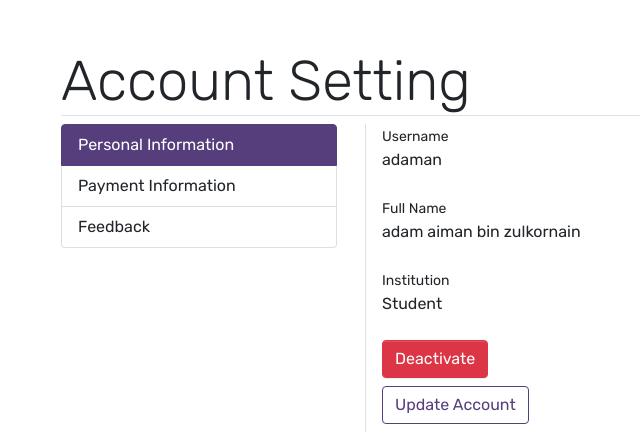
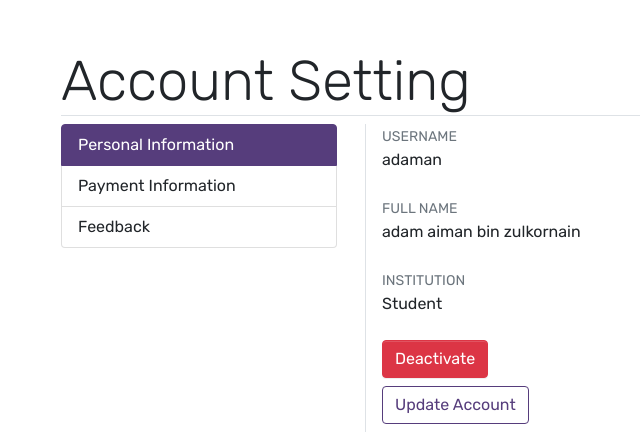
Before and after one commit to ad4mny/source-code-analysis-tools, a CodeIgniter app: page /source-code-anaysis-tool/account in a window 1280 px wide. Shown: the part 68-504 px from the top of the page, without its empty margins (117-757 px from the left). Run offline with CodeIgniter, Linux system fonts and the light colour scheme; a user stored in the database is signed in; data comes from the database, SQL or seed files in the repository; some libraries are stand-ins or nearby versions.

Commit message:
minor ui adjustment

```diff
--- a/application/views/AccountInterface.php
+++ b/application/views/AccountInterface.php
@@ -15,15 +15,15 @@
         <div class="col-8 border-start ps-3">
             <?php if (isset($profiles) && is_array($profiles) && $profiles != false) { ?>
                 <div class="pb-2">
-                    <small>Username</small>
+                    <small class="text-muted">USERNAME</small>
                     <p> <?php echo $profiles['ud_username']; ?></p>
                 </div>
                 <div class="pb-2">
-                    <small>Full Name</small>
+                    <small class="text-muted">FULL NAME</small>
                     <p> <?php echo $profiles['ud_fullname']; ?></p>
                 </div>
                 <div class="pb-2">
-                    <small>Institution</small>
+                    <small class="text-muted">INSTITUTION</small>
                     <p> <?php echo $profiles['ud_institution']; ?></p>
                 </div>
                 <div class="pb-2">
--- a/application/views/UploadInterface.php
+++ b/application/views/UploadInterface.php
@@ -1,6 +1,6 @@
 <div class="container ">
     <div class="row d-flex align-items-center justify-content-center" style="height: 80vh;">
-        <div class="col-7">
+        <div class="col-8">
             <h3 class="text-center pb-1"><i class="fas fa-file-code fa-3x"></i></h3>
             <h3 class="text-center pb-2">Upload a source code file to begin analysis.</h3>
             <form method="post" action="<?php echo base_url(); ?>analysis/upload" enctype="multipart/form-data" class="row g-1">
@@ -13,7 +13,7 @@
                     </button>
                 </div>
             </form>
-            <small class="mt-2 text-muted">Currently, only PHP language are acceptable and make sure your file in the stated language.</small>
+            <small class="mt-2 text-muted">Currently, only PHP and Java language are acceptable and make sure your file in the stated language.</small>
         </div>
     </div>
 </div>
```
